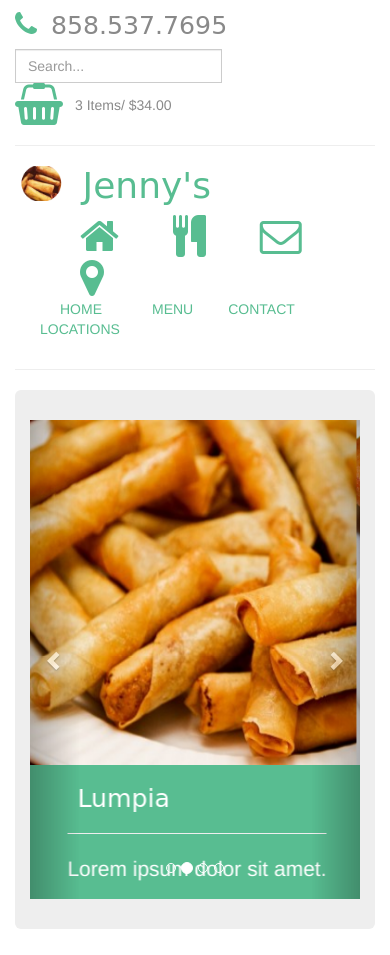
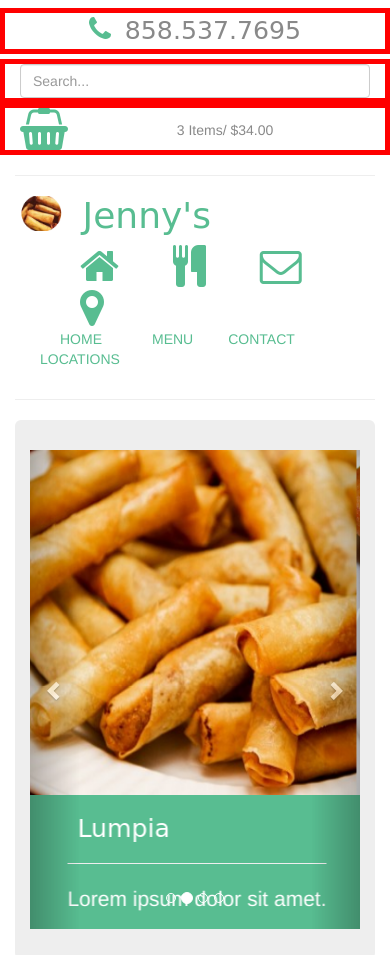
Before and after one commit to jayz828/lutong-bahay, a plain HTML site: page index.html in a window 390 px wide. Shown: the top 955 px of the page. Drawn offline with nearby package versions, Linux system fonts and the light colour scheme; a web font is replaced by a local one.

Commit message:
Work on making finishing touches on the site.  Making the header more responsive

```diff
--- a/css/main.css
+++ b/css/main.css
@@ -42,13 +42,22 @@ header {
     font-family: 'Ranga', cursive;
 
 }
+
+.test {
+    border: 5px solid red;
+}
 .green {
     color: #58bd91;
+}
+
+.shopping-cart {
+    /*border: 5px solid red;*/
 }
 
     .shopping-cart p{
         margin-top: -30px;
         margin-left: 60px;
+
     }
 
 /*  NAV SECTION*/
@@ -396,3 +405,18 @@ header {
     /*margin-left: 0px;*/
     /*float: left;*/
 /*}*/
+
+
+/* MEDIA QUERIES */
+
+/* Extra small devices (phones, less than 768px) */
+/* No media query since this is the default in Bootstrap */
+
+/* Small devices (tablets, 768px and up) */
+@media (min-width: @screen-sm-min) { ... }
+
+/* Medium devices (desktops, 992px and up) */
+@media (min-width: @screen-md-min) { ... }
+
+/* Large devices (large desktops, 1200px and up) */
+@media (min-width: @screen-lg-min) { ... }
--- a/index.html
+++ b/index.html
@@ -28,24 +28,32 @@
     <div class="container-fluid">
 
         <div class="row">
-            <header>
-                <div class="phone line-up col-lg-3">
+            <header class="">
+
+
+                <div class="phone line-up col-lg-4 col-md-3 col-sm-3 text-center test">
                     <i class="fa fa-phone fa-2x green col-lg-offset-1" aria-hidden="true"></i>
                     <!--<p class="site-text">858.537.7695</p>-->
                     <span class="site-text">858.537.7695</span>
                 </div>
-                <div class="search-area col-lg-3 col-lg-offset-1">
-                    <div class="input-group input-group-md col-lg-12">
+
+                <div class="search-area col-lg-4 col-md-4 test">
                     <input id="search" type="text" placeholder="Search..." class="form-control">
                 </div>
-                </div>
+                <!--&lt;!&ndash;<div class="search-area col-lg-4 col-md-3 col-sm-3 col-md-offset-1 col-sm-offset-3 col-xs-offset-3 test">&ndash;&gt;-->
+                    <!--&lt;!&ndash;<div class="input-group input-group-md col-lg-12 col-md-12">&ndash;&gt;-->
+                        <!--&lt;!&ndash;<input id="search" type="text" placeholder="Search..." class="form-control">&ndash;&gt;-->
+                    <!--&lt;!&ndash;</div>&ndash;&gt;-->
+                <!--&lt;!&ndash;</div>&ndash;&gt;-->
 
-                <div class="shopping-cart col-lg-2 col-lg-offset-3">
+                <div class="shopping-cart col-lg-4 test">
                     <i class="fa fa-shopping-basket fa-3x green" aria-hidden="true"></i>
-                    <p class="header-text">3 Items/ $34.00</p>
+                    <p class="header-text text-center">3 Items/ $34.00</p>
 
 
                 </div>
+
+                <!--<div class="test"><p>test</p></div>-->
 
 
             </header>
```
